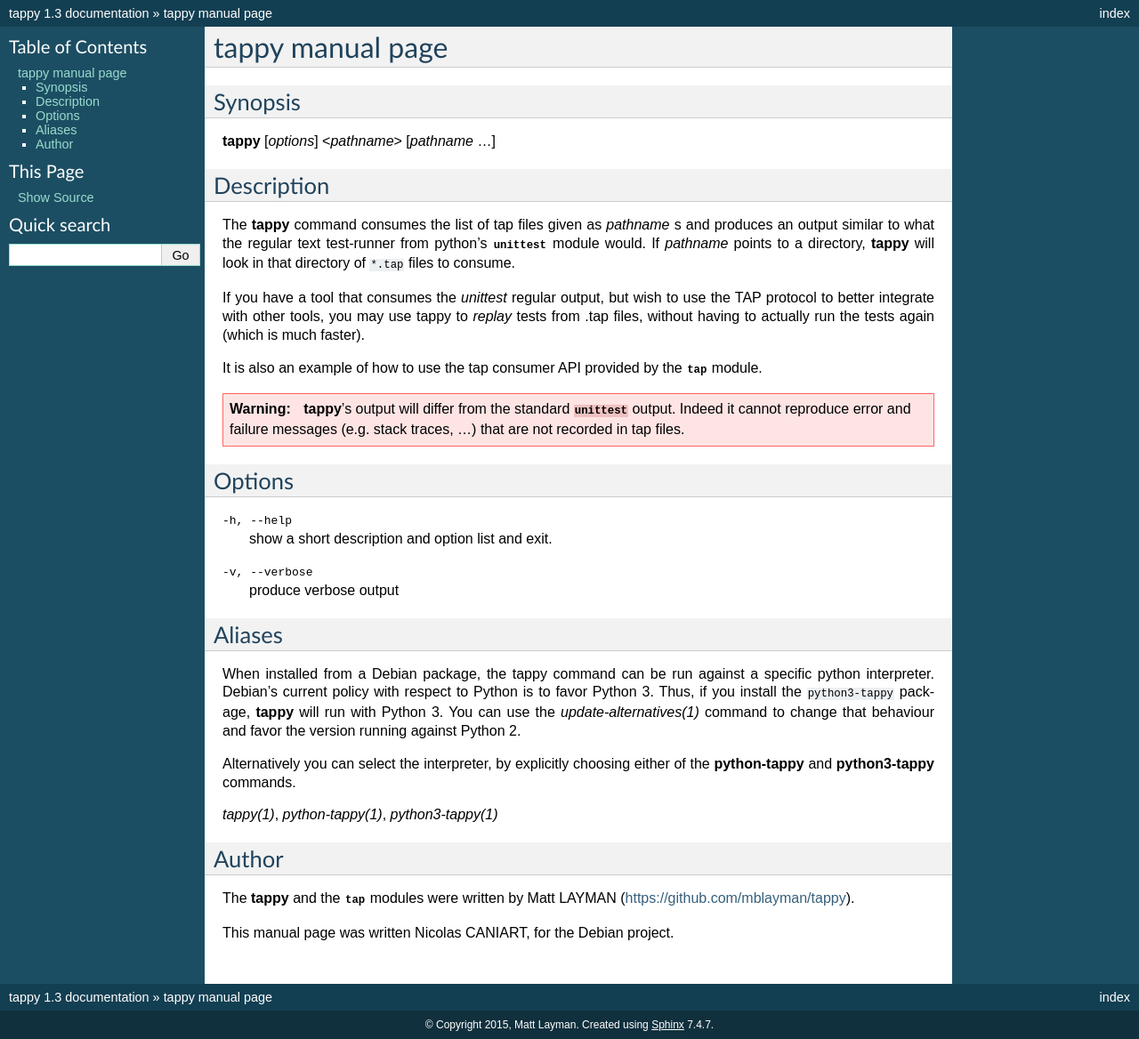
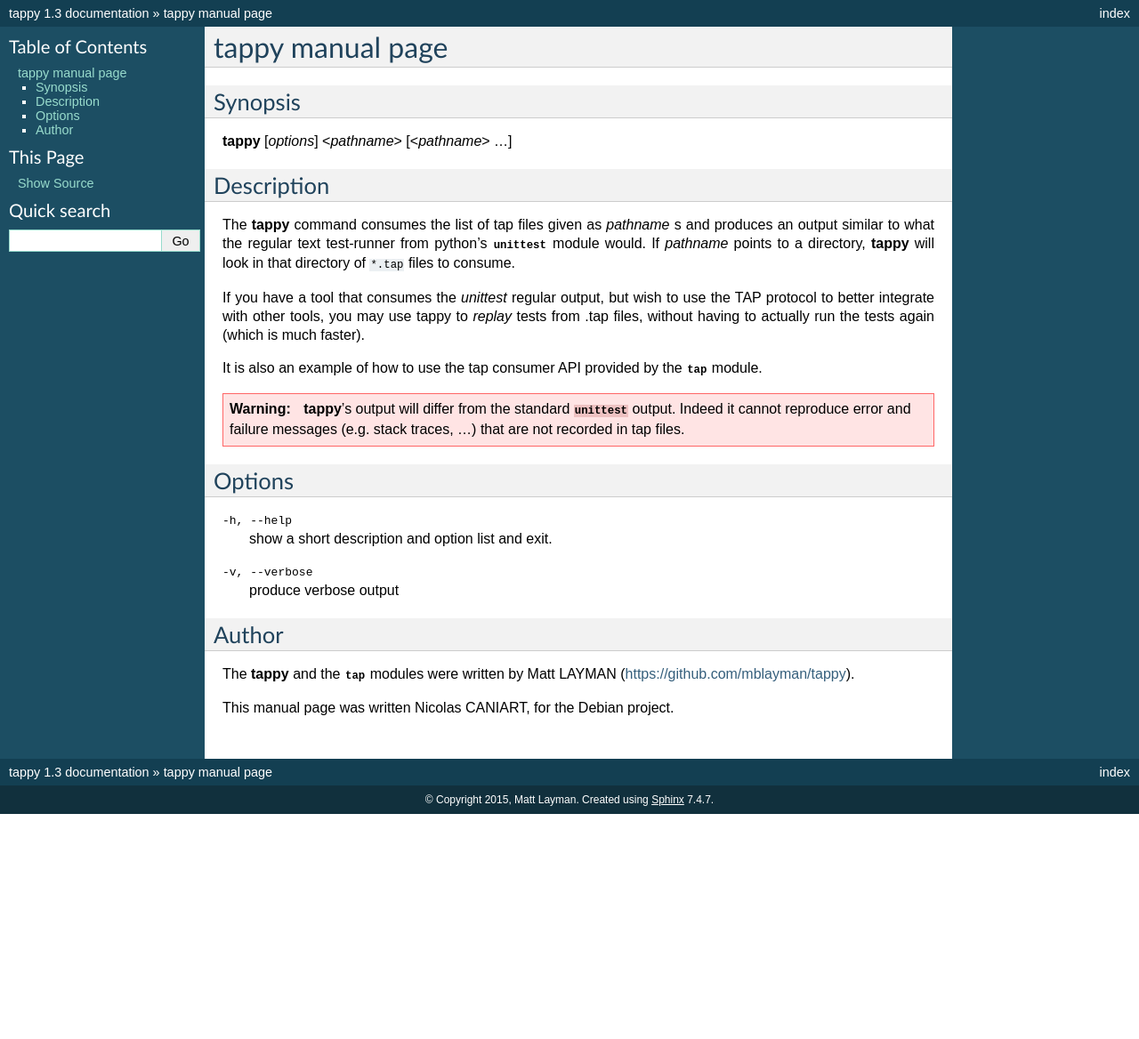
Before and after one commit to python-tap/tappy, a Sphinx documentation site: the page built from docs/tappy.1.rst, in a window 1280 px wide. Shown: the whole page at 89% size. Built offline with Sphinx 7.4.7, drawn with Linux system fonts in a browser that asks for light colours; after the commit the page ends 915 px from its top, so only the background shows below that.

Commit message:
Removed Debian specific information from the man page. Uniformized spacing between sections, and substitutions style in command synopsis.

```diff
--- a/docs/tappy.1.rst
+++ b/docs/tappy.1.rst
@@ -35,30 +36,13 @@
    and failure messages (e.g. stack traces, ...) that are not
    recorded in tap files.
 
+
 Options
 -------
 
 -h, --help     show a short description and option list
                and exit.
 -v, --verbose  produce verbose output
-
-
-Aliases
--------
-
-When installed from a Debian package, the tappy command can be
-run against a specific python interpreter. Debian's current
-policy with respect to Python is to favor Python 3. Thus, if
-you install the :file:`python3-tappy` package, :program:`tappy`
-will run with Python 3. You can use the
-:manpage:`update-alternatives(1)` command to change that
-behaviour and favor the version running against Python 2.
-
-Alternatively you can select the interpreter, by explicitly
-choosing either of the :program:`python-tappy` and
-:program:`python3-tappy` commands.
-
-:manpage:`tappy(1)`, :manpage:`python-tappy(1)`, :manpage:`python3-tappy(1)`
 
 
 Author
```
Also changed, not shown: other parts of docs/tappy.1.rst (+2 -1 lines).
